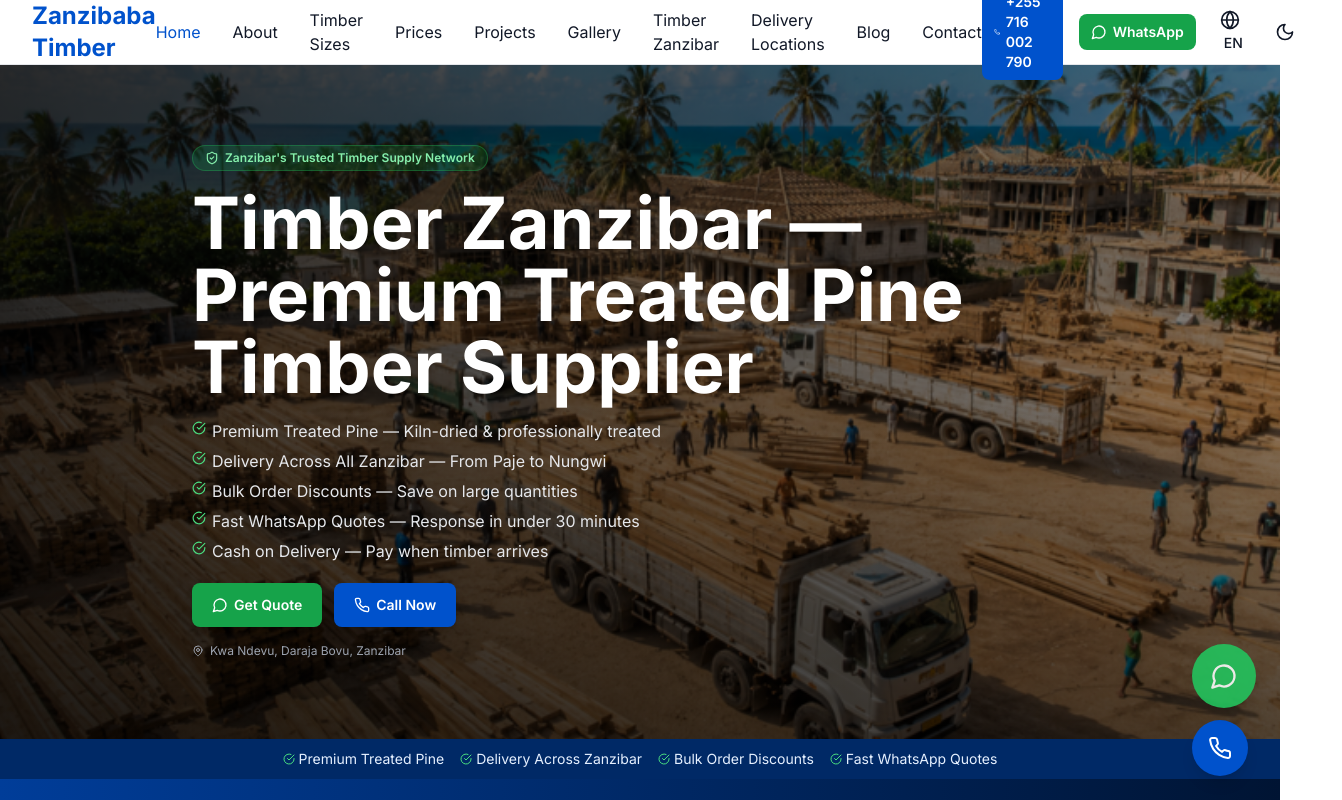
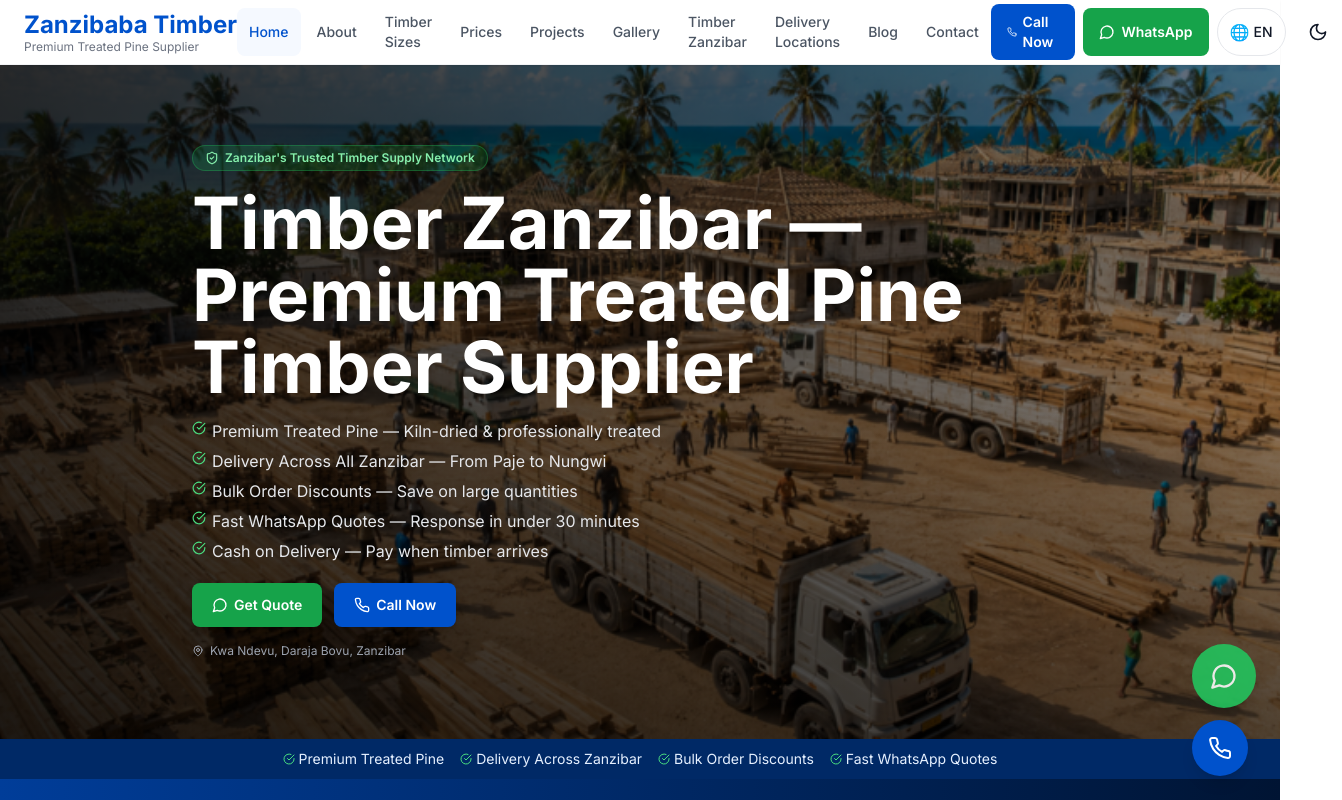
Before and after one commit to emkuwa/zanzibaba-timber, a Next.js app: page / in a window 1280 px wide. Shown: the top 800 px of the page, 1342 px wide, since content can reach past the window. Built offline with nearby package versions, Linux system fonts and the light colour scheme.

Commit message:
Premium header redesign: larger logo with subtitle, Call Now button, rounded language pill, animated dark mode, 48px touch targets, soft shadow, mobile-optimized

```diff
--- a/src/components/Header.tsx
+++ b/src/components/Header.tsx
@@ -2,7 +2,7 @@
 
 import Link from 'next/link'
 import { usePathname } from 'next/navigation'
-import { Moon, Sun, Globe, Phone, MessageCircle } from 'lucide-react'
+import { Moon, Sun, Phone, MessageCircle } from 'lucide-react'
 import { useState, useEffect } from 'react'
 import { generateWhatsAppLink } from '@/lib/data'
 import { useBilingual } from '@/lib/bilingual'
@@ -34,19 +34,26 @@
   ]
 
   return (
-    <header className="sticky top-0 z-50 bg-white/95 dark:bg-gray-900/95 backdrop-blur-sm border-b">
-      <nav className="container-custom flex items-center justify-between h-16">
-        <Link href="/" className="text-2xl font-bold text-primary-600 dark:text-primary-400">
-          Zanzibaba Timber
+    <header className="sticky top-0 z-50 bg-white/95 dark:bg-gray-900/95 backdrop-blur-sm border-b border-gray-200/50 dark:border-gray-800/50 shadow-sm">
+      <nav className="container-custom flex items-center justify-between h-16 px-4 md:px-6">
+        <Link href="/" className="flex flex-col shrink-0">
+          <span className="text-xl md:text-2xl font-bold text-primary-600 dark:text-primary-400 leading-tight">
+            Zanzibaba Timber
+          </span>
+          <span className="hidden sm:block text-[10px] md:text-xs text-gray-500 dark:text-gray-400 leading-tight -mt-0.5">
+            Premium Treated Pine Supplier
+          </span>
         </Link>
 
-        <div className="hidden md:flex items-center space-x-8">
+        <div className="hidden lg:flex items-center gap-1">
           {navigation.map((item) => (
             <Link
               key={item.href}
               href={item.href}
-              className={`hover:text-primary-600 transition-colors ${
-                pathname === item.href ? 'text-primary-600' : ''
+              className={`px-3 py-2 text-sm font-medium rounded-lg transition-colors min-h-[48px] flex items-center ${
+                pathname === item.href
+                  ? 'text-primary-600 bg-primary-50 dark:bg-primary-900/20'
+                  : 'text-gray-600 dark:text-gray-300 hover:text-primary-600 hover:bg-gray-50 dark:hover:bg-gray-800/50'
               }`}
             >
               {item.label}
@@ -54,20 +61,20 @@
           ))}
         </div>
 
-        <div className="flex items-center gap-2 sm:gap-4">
+        <div className="flex items-center gap-1.5 md:gap-2">
           <a
             href="tel:+255716002790"
-            className="inline-flex items-center gap-1.5 bg-primary-600 hover:bg-primary-700 text-white text-sm font-semibold px-3 py-2 rounded-lg transition-colors"
+            className="inline-flex items-center gap-1.5 bg-primary-600 hover:bg-primary-700 text-white text-sm font-semibold px-3 md:px-4 py-2 rounded-lg transition-all hover:shadow-md active:scale-95 min-h-[48px]"
           >
             <Phone className="w-4 h-4" />
-            <span className="hidden sm:inline">+255 716 002 790</span>
+            <span className="hidden sm:inline">Call Now</span>
           </a>
 
           <a
-            href="https://wa.me/255716002790"
+            href={generateWhatsAppLink('Hello Zanzibaba Timber')}
             target="_blank"
             rel="noopener noreferrer"
-            className="hidden sm:inline-flex items-center gap-1.5 bg-green-600 hover:bg-green-700 text-white text-sm font-semibold px-3 py-2 rounded-lg transition-colors"
+            className="hidden lg:inline-flex items-center gap-1.5 bg-green-600 hover:bg-green-700 text-white text-sm font-semibold px-4 py-2 rounded-lg transition-all hover:shadow-md active:scale-95 min-h-[48px]"
           >
             <MessageCircle className="w-4 h-4" />
             <span>WhatsApp</span>
@@ -75,19 +82,30 @@
 
           <button
             onClick={() => setLocale(locale === 'en' ? 'sw' : 'en')}
-            className="p-2 rounded-lg hover:bg-gray-100 dark:hover:bg-gray-800"
+            className="flex items-center gap-1 px-3 py-1.5 rounded-full border border-gray-200 dark:border-gray-700 bg-white dark:bg-gray-800 hover:bg-gray-50 dark:hover:bg-gray-700 transition-colors min-h-[48px] text-sm"
             aria-label="Toggle language"
           >
-            <Globe className="w-5 h-5" />
-            <span className="ml-1 text-sm font-medium">{locale.toUpperCase()}</span>
+            <span className="text-base leading-none">🌐</span>
+            <span className="text-sm font-medium">{locale.toUpperCase()}</span>
           </button>
 
           <button
             onClick={() => setIsDark(!isDark)}
-            className="p-2 rounded-lg hover:bg-gray-100 dark:hover:bg-gray-800"
+            className="min-h-[48px] min-w-[48px] flex items-center justify-center rounded-lg hover:bg-gray-100 dark:hover:bg-gray-800 transition-colors"
             aria-label="Toggle dark mode"
           >
-            {isDark ? <Sun className="w-5 h-5" /> : <Moon className="w-5 h-5" />}
+            <div className="relative w-5 h-5">
+              <Sun
+                className={`absolute inset-0 w-5 h-5 transition-all duration-300 ${
+                  isDark ? 'opacity-100 scale-100 rotate-0' : 'opacity-0 scale-50 rotate-90'
+                }`}
+              />
+              <Moon
+                className={`absolute inset-0 w-5 h-5 transition-all duration-300 ${
+                  isDark ? 'opacity-0 scale-50 -rotate-90' : 'opacity-100 scale-100 rotate-0'
+                }`}
+              />
+            </div>
           </button>
         </div>
       </nav>
```
